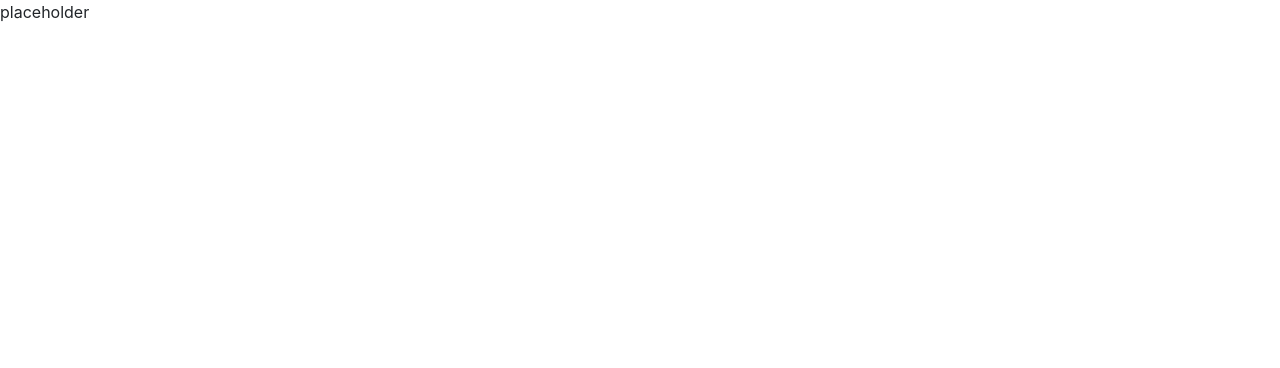
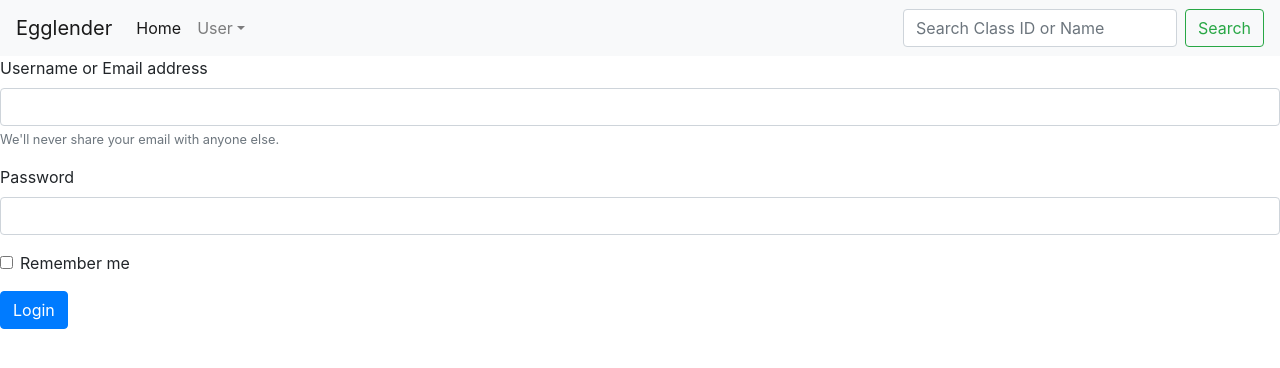
Before and after one commit to Clumsyndicate/Smart-Calendar-Frontend, a React (Create React App) app in the folder egglenderlogin/egglenderlogin/: page /login in a window 1280 px wide. Shown: the top 368 px of the page. Built offline with nearby package versions, Linux system fonts and the light colour scheme.

Commit message:
Update basic links and login
Update the basic links for each pages, also add the basic login page

```diff
--- a/egglenderlogin/egglenderlogin/src/App.jsx
+++ b/egglenderlogin/egglenderlogin/src/App.jsx
@@ -1,16 +1,26 @@
 import React, {Component} from 'react'
 
-import eggNavigator from './mypages/navigator/index'
-import eggLogin from './mypages/login/index'
-import eggProfile from './mypages/profile/index'
-import eggRegister from './mypages/register/index'
-import eggHomepage from './mypages/Homepage/index'
+import {BrowserRouter,Switch, Route} from 'react-router-dom';
+import EggNavigator from './mypages/navigator/index';
+import eggLogin from './mypages/login/index';
+import eggProfile from './mypages/profile/index';
+import eggSignup from './mypages/signup/index';
+import eggHomepage from './mypages/Homepage/index';
+import eggSetting from './mypages/setting/index'
 export default class App extends Component{
     render(){
         return(
-            <div>
-                placeholder
-            </div>
+            <BrowserRouter>
+                <EggNavigator/>
+                    <Switch>
+                        <Route path ='/' exact component = {eggHomepage}/>
+                        <Route path ='/Homepage' exact component = {eggHomepage}/>
+                        <Route path ='/signup' exact component = {eggSignup}/>
+                        <Route path ='/login' exact component = {eggLogin}/>
+                        <Route path ='/profile' exact component = {eggProfile}/>
+                        <Route path ='/setting' exact component = {eggSetting}/>
+                    </Switch>
+            </BrowserRouter>
         )
     }
 }
--- a/egglenderlogin/egglenderlogin/src/mypages/login/index.jsx
+++ b/egglenderlogin/egglenderlogin/src/mypages/login/index.jsx
@@ -3,7 +3,22 @@ export default class eggLogin extends Component{
     render(){
         return(
             <div>
-                placeHolder for EggLogin
+                <form>
+                    <div class="form-group">
+                        <label for="exampleInputEmail1">Username or Email address</label>
+                        <input type="email" class="form-control" id="useremail" aria-describedby="emailHelp"/>
+                        <small id="emailHelp" class="form-text text-muted">We'll never share your email with anyone else.</small>
+                    </div>
+                    <div class="form-group">
+                        <label for="userpwd">Password</label>
+                        <input type="password" class="form-control" id="userpwd"/>
+                    </div>
+                    <div class="form-group form-check">
+                        <input type="checkbox" class="form-check-input" id="usercheck"/>
+                        <label class="form-check-label" for="usercheck">Remember me</label>
+                    </div>
+                    <button type="submit" class="btn btn-primary">Login</button>
+                </form>
             </div>
         )
     }
--- a/egglenderlogin/egglenderlogin/src/mypages/navigator/index.jsx
+++ b/egglenderlogin/egglenderlogin/src/mypages/navigator/index.jsx
@@ -1,5 +1,6 @@
 import React, {Component} from 'react'
-export default class eggNavigator extends Component{
+import {Link} from 'react-router-dom'
+export default class EggNavigator extends Component{
     render(){
         return(
             <nav className="navbar navbar-expand-lg navbar-light bg-light">
@@ -11,17 +12,19 @@ export default class eggNavigator extends Component{
                 <div className="collapse navbar-collapse" id="navbarSupportedContent">
                     <ul className="navbar-nav mr-auto">
                     <li className="nav-item active">
-                        <a className="nav-link" href="#">Home <span class="sr-only">(current)</span></a>
+                        <Link className="nav-link" to="/Homepage">Home <span class="sr-only">(current)</span></Link>
                     </li>
                     <li className="nav-item dropdown">
                         <a className="nav-link dropdown-toggle" href="#" id="navbarDropdown" role="button" data-toggle="dropdown" aria-haspopup="true" aria-expanded="false">
-                        setting
+                        User
                         </a>
                         <div className="dropdown-menu" aria-labelledby="navbarDropdown">
-                        <a className="dropdown-item" href="#">myProfile</a>
-                        <a className="dropdown-item" href="#">mySetting</a>
+                        <Link className="dropdown-item" to="/profile">myProfile</Link>
+                        <Link className="dropdown-item" to="/setting">mySetting</Link>
                         <div className="dropdown-divider"></div>
-                        <a className="dropdown-item" href="#">Logout</a>
+                        <Link className="dropdown-item" to="/login">Logout</Link>
+                        <Link className="dropdown-item" to="/signup">Signup</Link>
+                        <Link className="dropdown-item" to="/login">Login</Link>
                         </div>
                     </li>
                     </ul>
--- a/egglenderlogin/egglenderlogin/src/mypages/register/index.jsx
+++ b/egglenderlogin/egglenderlogin/src/mypages/setting/index.jsx
@@ -1,9 +1,9 @@
 import React, {Component} from 'react'
-export default class eggRegister extends Component{
+export default class eggSetting extends Component{
     render(){
         return(
             <div>
-                placeHolder for EggRegister
+                placeHolder for eggSetting
             </div>
         )
     }
--- /dev/null
+++ b/egglenderlogin/egglenderlogin/src/mypages/signup/index.jsx
@@ -0,0 +1,10 @@
+import React, {Component} from 'react'
+export default class eggSignup extends Component{
+    render(){
+        return(
+            <div>
+                placeHolder for EggRegister
+            </div>
+        )
+    }
+}
```
Also changed, not shown: egglenderlogin/egglenderlogin/src/mypages/App.jsx (added).
